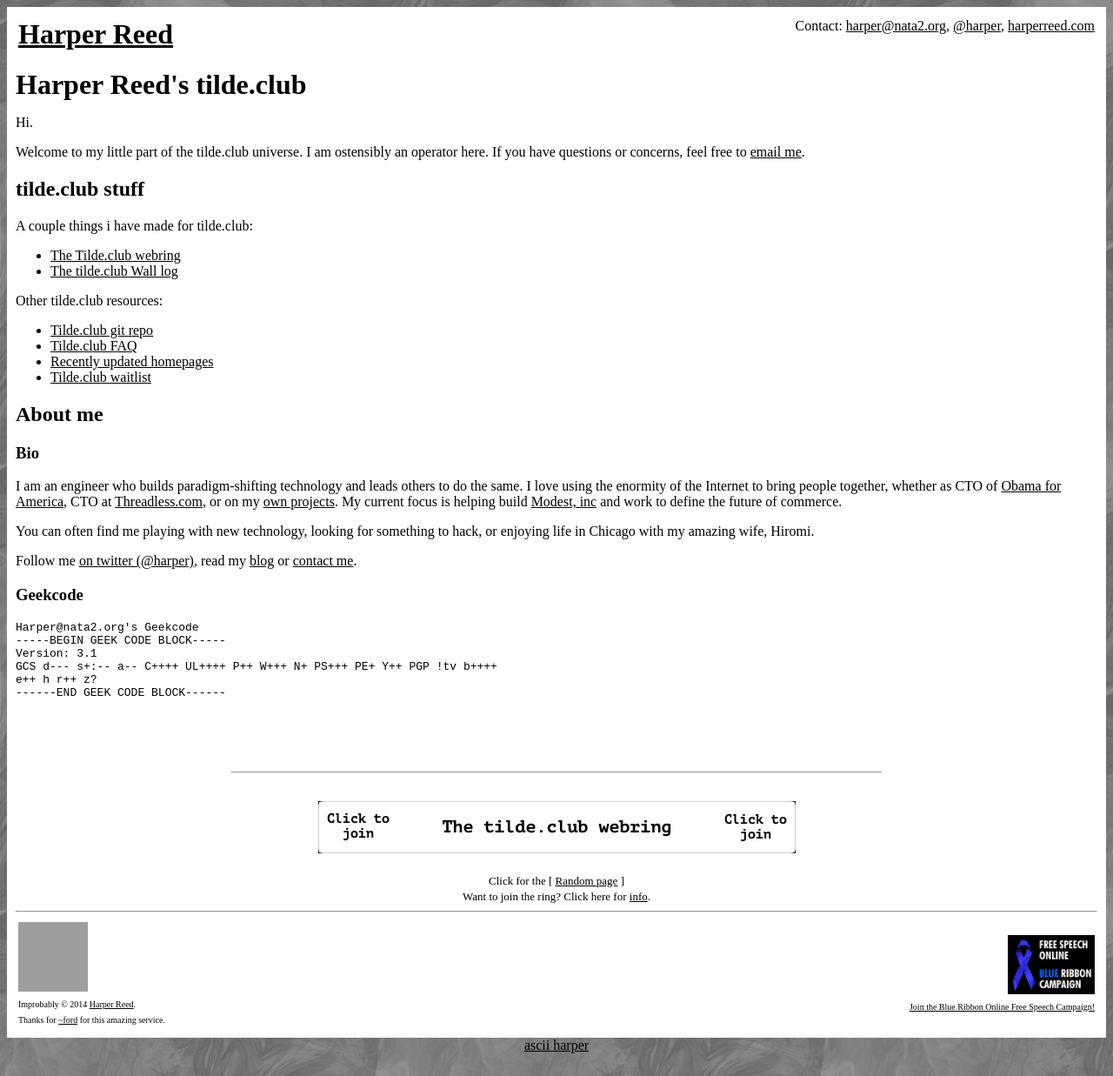
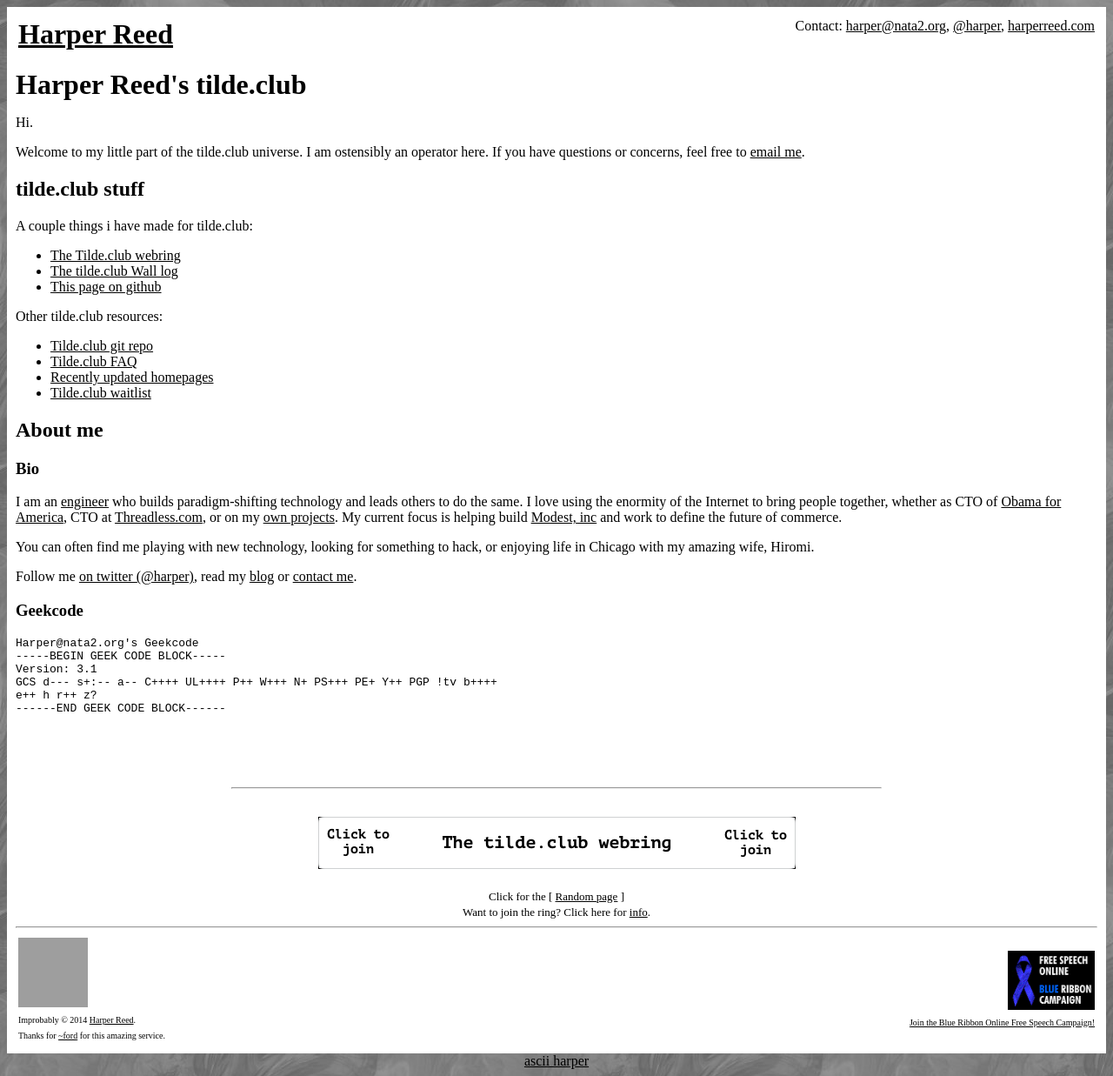
Before and after one commit to harperreed/harper.tilde, a Jekyll site: the page built from index.html, in a window 1280 px wide. Shown: the whole page at 87% size. Built offline with Jekyll 4.4.1, drawn with Linux system fonts in a browser that asks for light colours; nearby versions of some CDN libraries; some of the changed lines change nothing that is shown; grey boxes are pictures that could not be loaded.

Commit message:
fixed a few links in the bio

```diff
--- a/index.html
+++ b/index.html
@@ -13,6 +13,7 @@
 <ul>
 <li><a href="join.html">The Tilde.club webring</a></li>
 <li><a href="wall.html">The tilde.club Wall log</a></li>
+<li><a href="https://github.com/harperreed/harper.tilde">This page on github</a></li>
 </ul>
 
 <p>Other tilde.club resources:</p>
@@ -30,9 +31,9 @@
 
 <h3>Bio</h3>
 
-<p>I am an engineer who builds paradigm-shifting technology and leads others to do the same. I love using the enormity of the Internet to bring people together, whether as CTO of <a href="http://en.wikipedia.org/wiki/Barack_Obama_presidential_campaign,_2012">Obama for America</a>, CTO at <a href="http://en.wikipedia.org/wiki/Threadless">Threadless.com</a>, or on my <a href="https://github.com/harperreed">own projects</a>. My current focus is helping build <a href="http://modest.com">Modest, inc</a> and work to define the future of commerce. </p>
+<p>I am an <a href="http://en.wikipedia.org/wiki/Harper_Reed">engineer</a> who builds paradigm-shifting technology and leads others to do the same. I love using the enormity of the Internet to bring people together, whether as CTO of <a href="http://en.wikipedia.org/wiki/Barack_Obama_presidential_campaign,_2012">Obama for America</a>, CTO at <a href="http://en.wikipedia.org/wiki/Threadless">Threadless.com</a>, or on my <a href="https://github.com/harperreed">own projects</a>. My current focus is helping build <a href="http://modest.com">Modest, inc</a> and work to define the future of commerce. </p>
 <p>You can often find me playing with new technology, looking for something to hack, or enjoying life in Chicago with my amazing wife, Hiromi. </p>
-<p>Follow me <a href="http://twitter.com/harper">on twitter (@harper)</a>, read my <a href="http://nata2.org">blog</a> or <a href="/contact">contact me</a>. </p>
+<p>Follow me <a href="http://twitter.com/harper">on twitter (@harper)</a>, read my <a href="http://nata2.org">blog</a> or <a href="http://harperreed.com/contact">contact me</a>. </p>
 
 <h3>Geekcode</h3>
 
```
